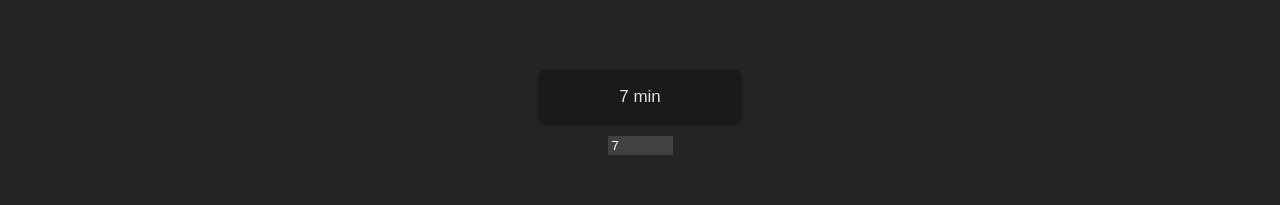
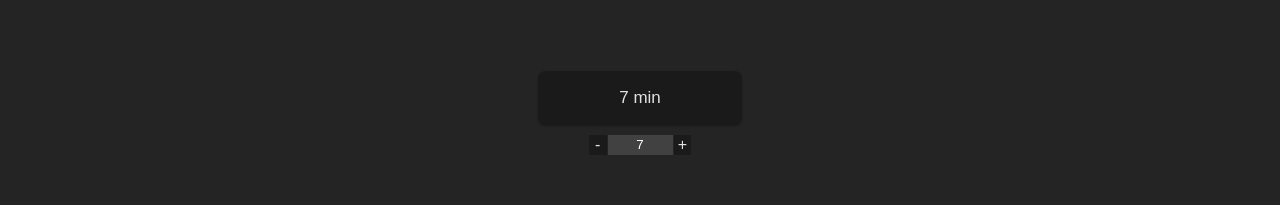
Before and after one commit to siebentod/nivritti, a React (Vite) app: page / in a window 1280 px wide. Both pictures are taken after a click on the button 1253 px from the left and 400 px from the top of the page. Shown: the part 475-680 px from the top of the page. Built offline with nearby package versions, Linux system fonts and the light colour scheme.

Commit message:
triangle-input-change+refactoring

```diff
--- a/src/App.jsx
+++ b/src/App.jsx
@@ -2,6 +2,7 @@ import { useState, useEffect, useCallback, useRef } from 'react';
 import './App.scss';
 import Cookies from 'js-cookie';
 import Modal from './Modal';
+import TriangleMode from './TriangleMode';
 import { Link } from 'react-router-dom';
 import { Helmet } from 'react-helmet';
 import { yoga, wellDone, brahmaSatyam, gateParagate } from './Words';
@@ -352,28 +353,11 @@ function App() {
         </div>
         <div className="chooseButtons">
           {mode === 'triangle' ? (
-            <form onSubmit={inputHandle}>
-              <button className="chooseTime">{manual} min</button>
-              <div className="inputContainer">
-                <input
-                  style={{
-                    ...(manual <= 0 && {
-                      backgroundColor: '#4b2727',
-                    }),
-                  }}
-                  value={manual.toString()}
-                  type="number"
-                  onChange={(e) => setManual(+e.target.value)}
-                />
-              </div>
-              {/* <input
-                type="range"
-                min="0"
-                max="600"
-                value={manual}
-                onChange={(e) => setManual(e.target.value)}
-              /> */}
-            </form>
+            <TriangleMode
+              inputHandle={inputHandle}
+              manual={manual}
+              setManual={setManual}
+            />
           ) : (
             <>
               <button
--- a/src/App.scss
+++ b/src/App.scss
@@ -85,7 +85,7 @@ main {
       box-shadow: 0 1px 1.5px 0 rgba(0, 0, 0, 0.1),
         0 1px 2px 0 rgba(0, 0, 0, 0.2);
       &:focus {
-        outline: 1px solid #24313e;
+        outline: 1px solid #222c35;
       }
       &:first-child {
         display: block;
@@ -105,17 +105,38 @@ main {
     }
     .inputContainer {
       margin-top: 10px;
+      display: flex;
+      justify-content: center;
       input {
+        text-align: center;
         background-color: rgb(66, 65, 65);
         border: 1px solid rgb(86, 85, 85);
         color: white;
         width: 65px;
         padding-top: 2px;
         padding-bottom: 2px;
-        padding-left: 4px;
         border: none;
         &:focus {
           outline: 1px solid darkgray;
+        }
+      }
+      input::-webkit-outer-spin-button,
+      input::-webkit-inner-spin-button {
+        -webkit-appearance: none;
+        margin: 0;
+      }
+      input[type='number'] {
+        -moz-appearance: textfield;
+      }
+      .manualSetButton {
+        margin: 0 1px;
+        background-color: #1a1a1a;
+        padding: 0;
+        height: 100%;
+        width: 2ch;
+        border-radius: 5%;
+        &:hover {
+          box-shadow: 0 0 0 0.9px #292929;
         }
       }
     }
--- /dev/null
+++ b/src/TriangleMode.jsx
@@ -0,0 +1,44 @@
+function TriangleMode({ inputHandle, manual, setManual }) {
+  const dec = function () {
+    if (manual > 1) setManual((count) => count - 1);
+  };
+
+  const inc = function () {
+    setManual((count) => count + 1);
+  };
+
+  return (
+    <div>
+      <form onSubmit={inputHandle}>
+        <button className="chooseTime">{manual} min</button>
+        <div className="inputContainer">
+          <button type="button" className="manualSetButton" onClick={dec}>
+            -
+          </button>
+          <input
+            style={{
+              ...(manual <= 0 && {
+                backgroundColor: '#4b2727',
+              }),
+            }}
+            value={manual.toString()}
+            type="number"
+            onChange={(e) => setManual(+e.target.value)}
+          />
+          <button type="button" className="manualSetButton" onClick={inc}>
+            +
+          </button>
+        </div>
+        {/* <input
+      type="range"
+      min="0"
+      max="600"
+      value={manual}
+      onChange={(e) => setManual(e.target.value)}
+    /> */}
+      </form>
+    </div>
+  );
+}
+
+export default TriangleMode;
```
